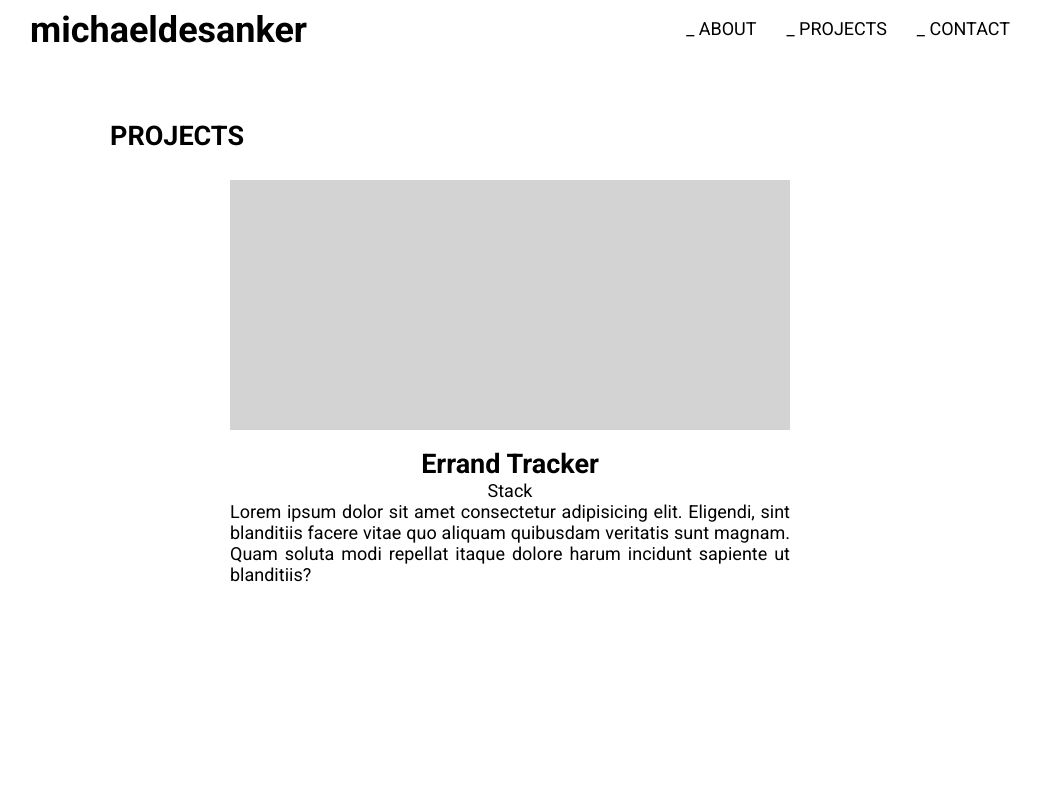
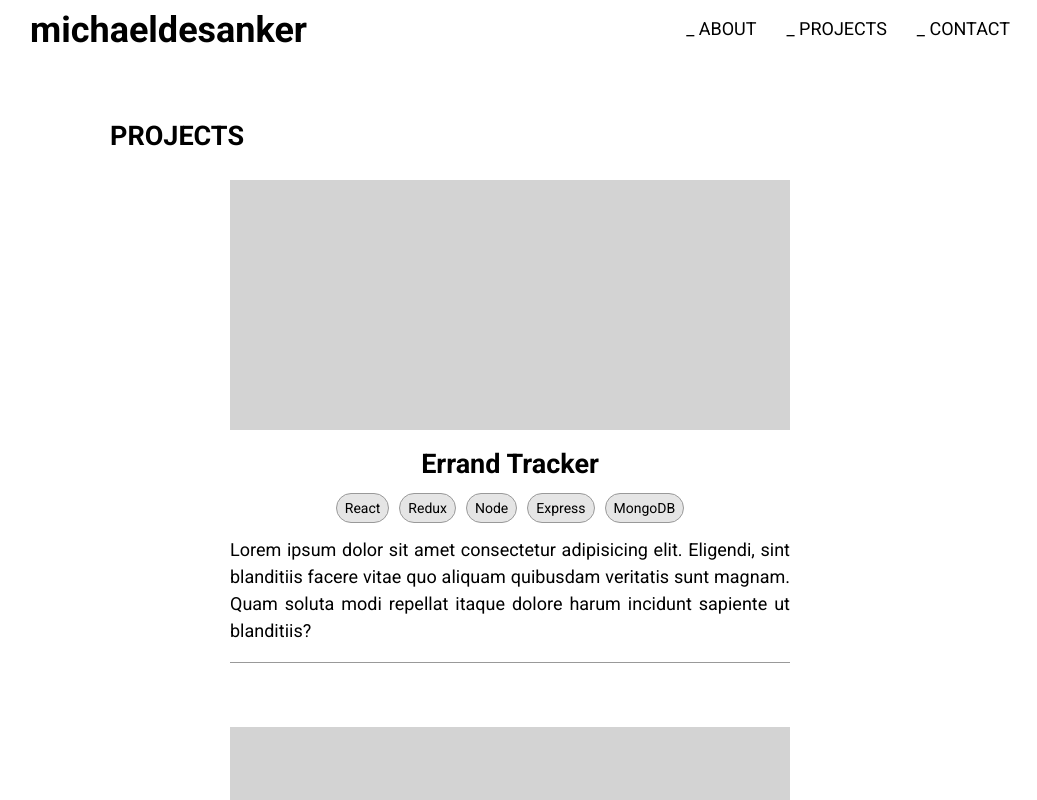
Before and after one commit to mdesanker/portfolio, a React (Create React App) app: page /projects in a window 1280 px wide. Shown: the top 800 px of the page, without its empty margins (130-1167 px from the left). Built offline with nearby package versions, Linux system fonts and the light colour scheme.

Commit message:
Style stack icons

```diff
--- a/src/components/views/projects/Projects.tsx
+++ b/src/components/views/projects/Projects.tsx
@@ -4,7 +4,7 @@ import Nav from "../../elements/nav/Nav";
 import Wrapper from "../../elements/Wrapper";
 import Section from "../../elements/Section";
 import SectionHeader from "../../elements/SectionHeader";
-import ProjectCard from "./ProjectCard";
+import ProjectCard from "./projectCard/ProjectCard";
 
 const Projects = () => {
   return (
@@ -14,6 +14,7 @@ const Projects = () => {
         <Section>
           <SectionHeader>Projects</SectionHeader>
           <ProjectCard />
+          <ProjectCard />
         </Section>
       </Wrapper>
     </Fragment>
--- a/src/components/views/projects/ProjectCard.tsx
+++ b/src/components/views/projects/projectCard/ProjectCard.tsx
@@ -1,11 +1,18 @@
 import styled from "styled-components";
+import StackIcon from "./StackIcon";
 
 const ProjectCard = () => {
   return (
     <Card>
       <Img />
       <Title>Errand Tracker</Title>
-      <div>Stack</div>
+      <StackContainer>
+        <StackIcon text="React" />
+        <StackIcon text="Redux" />
+        <StackIcon text="Node" />
+        <StackIcon text="Express" />
+        <StackIcon text="MongoDB" />
+      </StackContainer>
       <Description>
         Lorem ipsum dolor sit amet consectetur adipisicing elit. Eligendi, sint
         blanditiis facere vitae quo aliquam quibusdam veritatis sunt magnam.
@@ -21,7 +28,9 @@ const Card = styled.div`
   flex-direction: column;
   align-items: center;
   width: 100%;
-  margin: 0 auto;
+  padding-bottom: 1rem;
+  border-bottom: thin solid #999;
+  margin: 0 auto 3rem;
 
   @media only screen and (min-width: 700px) {
     width: 70%;
@@ -37,8 +46,17 @@ const Img = styled.div`
 
 const Title = styled.h2``;
 
+const StackContainer = styled.ul`
+  display: flex;
+  align-items: center;
+  justify-content: center;
+  flex-wrap: wrap;
+  padding: 8px 0;
+`;
+
 const Description = styled.p`
   text-align: justify;
+  line-height: 1.5;
 `;
 
 export default ProjectCard;
--- /dev/null
+++ b/src/components/views/projects/projectCard/StackIcon.tsx
@@ -0,0 +1,29 @@
+import styled from "styled-components";
+
+interface Props {
+  text: string;
+}
+
+const StackIcon = ({ text }: Props) => {
+  return (
+    <Wrapper>
+      <p>{text}</p>
+    </Wrapper>
+  );
+};
+
+const Wrapper = styled.li`
+  height: 30px;
+  display: flex;
+  align-items: center;
+  justify-content: center;
+  font-size: 14px;
+  padding: 4px 8px;
+  background-color: rgba(0, 0, 0, 0.1);
+  border: 1px solid #999;
+  border-radius: 16px;
+  margin: 5px;
+  cursor: default;
+`;
+
+export default StackIcon;
```
